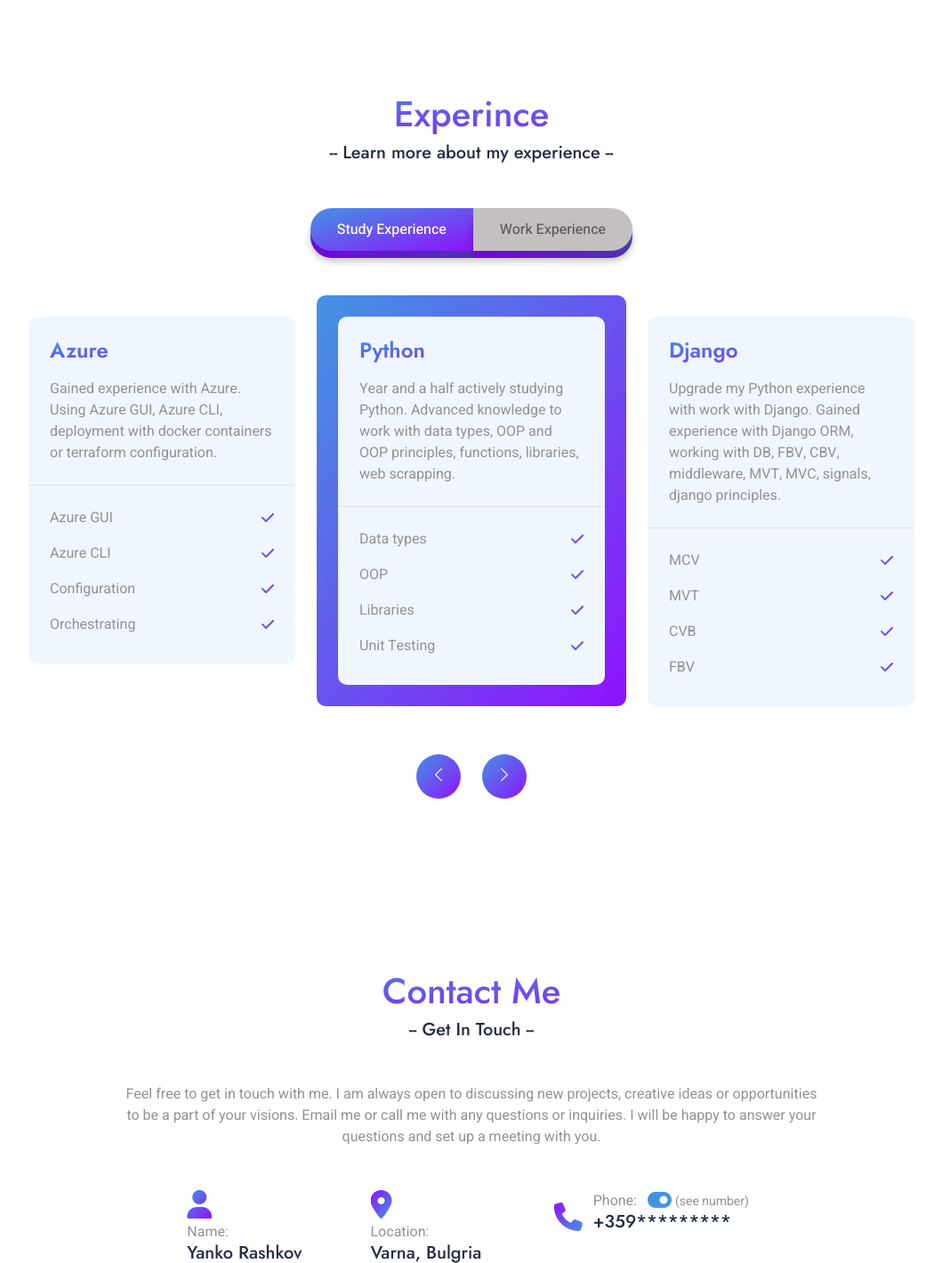
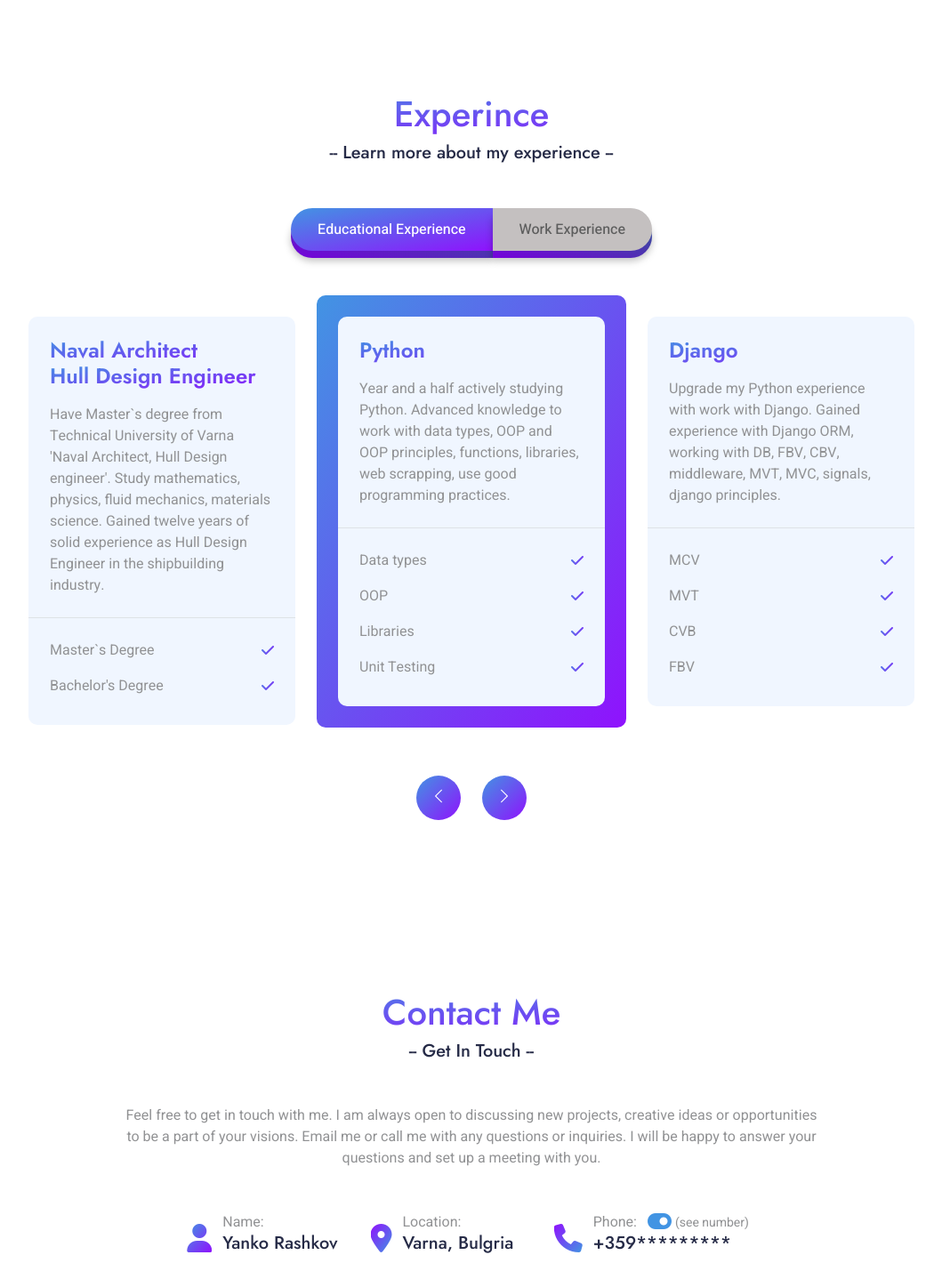
Before and after one commit to qceka88/About-Me-Flask, a Flask app: page / in a window 1280 px wide. Shown: the part 5080-6500 px from the top of the page at 89% size, without its empty margins (110-1169 px from the left). Run offline with Flask 3, Linux system fonts and the light colour scheme; parts of the project's set-up code (start-up, migrations or seed data) failed here and were passed over; some libraries are stand-ins or nearby versions.

Commit message:
Updated About me text, Educational Experience. Added other improvements.

```diff
--- a/WebApp/helpers.py
+++ b/WebApp/helpers.py
@@ -3,14 +3,15 @@ from datetime import datetime
 from dateutil.relativedelta import relativedelta
 from flask import request
 
+"""
+As a junior programmer with a strong foundation in programming and DevOps, I am driven by a passion to pioneer new
+technologies and contribute to this dynamic industry. My experience has honed my ability to excel both as a team player
+ and individually, staying focused, adaptable, and goal-oriented. The combination of being a developer and a mechanical
+ engineer offers a unique perspective and meticulous attention to detail.
+"""
 
 class InfoClass:
-    information = """Newbie in programming, but with a big passion and constant willingness to learn more about
-            this science and to use it to develop new technologies and cross new borders. Have a good basis from SoftUni
-            in programming and DevOps. I want to be a part of this impressive and dynamic industry. I have also a
-            master's degree from Technical University Varna as 'Naval Architect/Hull Design engineer'. Also, have
-            twelve years of experience in the shipbuilding industry. Good team player
-            or good as a single unit, no matter of the situation always stays in condition.
+    information = """I'm a junior in programming, driven by a deep passion and a constant eagerness to learn more about this science, utilizing it to develop new technologies and explore new frontiers. I have a solid foundation in programming and DevOps practices, aspiring to be part of this impressive and dynamic industry. Through my work experience, I've developed the ability to excel both as a team player and independently, always staying focused and achieving goals. The combination of a developer and a mechanical engineer brings a unique perspective and meticulous attention to detail.
             """
     context = {
         "CV": "/static/pdf/Yanko_CV.pdf",
--- a/app.py
+++ b/app.py
@@ -1,24 +1,24 @@
-# import json
-# import pickle
-#
-# import nltk
+import json
+import pickle
+
+import nltk
 from flask import Flask
-#from keras.models import load_model
+from keras.models import load_model
 
-#from ChatBot.chat_bot_actions import BotResponse
-from WebApp.views import IndexView#, BotResponseView
+from ChatBot.chat_bot_actions import BotResponse
+from WebApp.views import IndexView
 
-# nltk.download('popular')
-# nltk.download('omw-1.4')
-# nltk.download("punkt")
-# nltk.download("wordnet")
-#
-# # Initialise Chatbot Object
-# model = load_model('ChatBot/model.h5')
-# intents = json.loads(open('ChatBot/training_source.json').read())
-# words = pickle.load(open('ChatBot/texts.pkl', 'rb'))
-# labels = pickle.load(open('ChatBot/labels.pkl', 'rb'))
-# bot = BotResponse(model, intents, words, labels)
+nltk.download('popular')
+nltk.download('omw-1.4')
+nltk.download("punkt")
+nltk.download("wordnet")
+
+# Initialise Chatbot Object
+model = load_model('ChatBot/model.h5')
+intents = json.loads(open('ChatBot/training_source.json').read())
+words = pickle.load(open('ChatBot/texts.pkl', 'rb'))
+labels = pickle.load(open('ChatBot/labels.pkl', 'rb'))
+bot = BotResponse(model, intents, words, labels)
 
 # initialise Flask App
 app = Flask(__name__,
--- a/static/js/main.js
+++ b/static/js/main.js
@@ -154,18 +154,24 @@ function phoneNumberToggle() {
     const phone = document.getElementById("my-number")
     const toggle = document.getElementById("number-toggle")
     const text = document.getElementById("see-number-text")
+    // const img = document.getElementById("my-img");
     const revealedNumber = "+359889110846"
     const hiddenNumber = "+359*********"
 
     if (phone.innerText === hiddenNumber) {
         phone.innerText = revealedNumber
+        // phone.style.display = "none"
+        // img.style.display = "block"
         toggle.className = "fa fa-toggle-off fa-xl my-0"
         toggle.style.color = "gray"
         text.innerText = ""
     } else {
         phone.innerText = hiddenNumber
+        // phone.style.display = "block"
+        // img.style.display = "none"
         toggle.className = "fa fa-toggle-on fa-xl text-primary my-0"
         text.innerText = "(see number)"
+
     }
 
 }
--- a/templates/index.html
+++ b/templates/index.html
@@ -255,7 +255,7 @@
                        class="btn btn-primary-gradient py-sm-3 px-4 px-sm-5 rounded-pill mt-3"><i
                             class="fa fa-download"></i> Download CV</a>
                 </div>
-                <div class="col-lg-6">
+                <div class="col-lg-6 text-center">
                     {% if mobile_device %}
                         <img class="img-fluid wow fadeInUp rounded-circle" width="250" height="300"
                              data-wow-delay="0.5s"
@@ -1059,21 +1059,20 @@
                 {% if mobile_device %}
                     <ul class="nav nav-pills d-inline-flex justify-content-center rounded-pill mb-5">
                         <li class="nav-item">
-                            <button class="btn btn-sm button-3d nav-link active px-1" data-bs-toggle="pill"
-                                    href="#tab-1">Study
-                                Experience
+                            <button class="btn btn-sm button-3d nav-link active px-2 py-2" data-bs-toggle="pill" href="#tab-1">
+                                Educational Experience
                             </button>
                         </li>
                         <li class="nav-item">
-                            <button class="btn btn-sm button-3d nav-link px-1" data-bs-toggle="pill" href="#tab-2">Work
-                                Experience
+                            <button class="btn btn-sm button-3d shadow-lg nav-link px-2 py-2" data-bs-toggle="pill" href="#tab-2">
+                                 Work Experience
                             </button>
                         </li>
                     </ul>
                 {% else %}
                     <ul class="nav nav-pills d-inline-flex justify-content-center rounded-pill mb-5">
                         <li class="nav-item">
-                            <button class="btn button-3d nav-link active" data-bs-toggle="pill" href="#tab-1">Study
+                            <button class="btn button-3d nav-link active" data-bs-toggle="pill" href="#tab-1">Educational
                                 Experience
                             </button>
                         </li>
@@ -1092,7 +1091,8 @@
                                         <h4 class="text-primary-gradient mb-1">Python</h4>
                                         <h1 class="mb-3">
                                         </h1>
-                                        <span>Year and a half actively studying Python. Advanced knowledge to work with data types, OOP and OOP principles, functions, libraries, web scrapping.</span>
+                                        <span>Year and a half actively studying Python. Advanced knowledge to work with
+                                            data types, OOP and OOP principles, functions, libraries, web scrapping, use good programming practices.</span>
                                     </div>
                                     <div class="p-4 pt-0">
                                         <div class="d-flex justify-content-between mb-3"><span>Data types</span><i
@@ -1138,16 +1138,40 @@
                                         <h4 class="text-primary-gradient mb-1">DevOps</h4>
                                         <h1 class="mb-3">
                                         </h1>
-                                        <span>Added DevOPS to my Dev experience. Gained skills with, Docker, Containers,
-                                            Terraform, orchestrating containers, build images, clouds.</span>
+                                        <span>Added Software Engineering And DevOps experience.
+                                            Gained skills for software development methodologies, build CI/CD workflows,
+                                            GitHub Actions, Jenkins, automated testing.</span>
+                                    </div>
+                                    <div class="p-4 pt-0">
+                                        <div class="d-flex justify-content-between mb-3"><span>GitHub Actions</span><i
+                                                class="fa fa-check text-primary-gradient pt-1"></i></div>
+                                        <div class="d-flex justify-content-between mb-3"><span>Jenkins</span><i
+                                                class="fa fa-check text-primary-gradient pt-1"></i></div>
+                                        <div class="d-flex justify-content-between mb-3">
+                                            <span>Playwright/Selenium</span><i
+                                                class="fa fa-check text-primary-gradient pt-1"></i></div>
+                                        <div class="d-flex justify-content-between mb-2">
+                                            <span>Git</span><i
+                                                class="fa fa-check text-primary-gradient pt-1"></i></div>
+                                    </div>
+                                </div>
+                            </div>
+                            <div class="testimonial-item rounded p-4">
+                                <div class="bg-light rounded">
+                                    <div class="border-bottom p-4 mb-4">
+                                        <h4 class="text-primary-gradient mb-1">Cloud and Containers</h4>
+                                        <h1 class="mb-3">
+                                        </h1>
+                                        <span>Added Cloud and Containers skills to my tech stack. Gained skills with, Docker, Containers,
+                                            Terraform, orchestrating containers, build images, cloud services, software monitoring.</span>
                                     </div>
                                     <div class="p-4 pt-0">
                                         <div class="d-flex justify-content-between mb-3"><span>Docker</span><i
                                                 class="fa fa-check text-primary-gradient pt-1"></i></div>
-                                        <div class="d-flex justify-content-between mb-3"><span>Terraform</span><i
+                                        <div class="d-flex justify-content-between mb-3"><span>Terraform, IaC</span><i
                                                 class="fa fa-check text-primary-gradient pt-1"></i></div>
                                         <div class="d-flex justify-content-between mb-3">
-                                            <span>GitHub CI\CD</span><i
+                                            <span>Prometheus/Alertmanager</span><i
                                                 class="fa fa-check text-primary-gradient pt-1"></i></div>
                                         <div class="d-flex justify-content-between mb-2">
                                             <span>Azure</span><i
@@ -1161,7 +1185,7 @@
                                         <h4 class="text-primary-gradient mb-1">Azure</h4>
                                         <h1 class="mb-3">
                                         </h1>
-                                        <span>Gained experience with Azure. Using Azure GUI, Azure CLI, deployment with docker containers or terraform configuration.</span>
+                                        <span>Gained experience with Azure. Using Azure GUI, Azure CLI, deployment with docker containers, terraform configuration, GitHub and other types of deployment in Azure, using different services.</span>
                                     </div>
                                     <div class="p-4 pt-0">
                                         <div class="d-flex justify-content-between mb-3"><span>Azure GUI</span><i
@@ -1169,10 +1193,31 @@
                                         <div class="d-flex justify-content-between mb-3"><span>Azure CLI</span><i
                                                 class="fa fa-check text-primary-gradient pt-1"></i></div>
                                         <div class="d-flex justify-content-between mb-3">
-                                            <span>Configuration</span><i
+                                            <span>Configurations</span><i
                                                 class="fa fa-check text-primary-gradient pt-1"></i></div>
                                         <div class="d-flex justify-content-between mb-2">
                                             <span>Orchestrating</span><i
+                                                class="fa fa-check text-primary-gradient pt-1"></i></div>
+                                    </div>
+                                </div>
+                            </div>
+                            <div class="testimonial-item rounded p-4">
+                                <div class="bg-light rounded">
+                                    <div class="border-bottom p-4 mb-4">
+                                        <h4 class="text-primary-gradient mb-0">Naval Architect</h4>
+                                        <h4 class="text-primary-gradient mt-0 mb-1">Hull Design Engineer</h4>
+                                        <h1 class="mb-3">
+                                        </h1>
+                                        <span>Have Master`s degree from Technical University of Varna 'Naval Architect, Hull
+                                            Design engineer'. Study mathematics, physics, fluid mechanics, materials science.
+                                            Gained twelve years of solid experience as Hull Design Engineer in the shipbuilding industry.</span>
+                                    </div>
+                                    <div class="p-4 pt-0">
+                                        <div class="d-flex justify-content-between mb-3">
+                                            <span>Master`s Degree</span><i
+                                                class="fa fa-check text-primary-gradient pt-1"></i></div>
+                                        <div class="d-flex justify-content-between mb-2">
+                                            <span>Bachelor's Degree</span><i
                                                 class="fa fa-check text-primary-gradient pt-1"></i></div>
                                     </div>
                                 </div>
@@ -1269,14 +1314,14 @@
                             meeting
                             with you.</p>
                         <div class="row gy-5 gx-5 justify-content-center">
-                            <div class="col-md-3">
+                            <div class="col-md-3 pe-1">
                                 <i class="fa fa-user fa-2x me-2 text-primary-gradient"></i>
                                 <div class="d-inline-block">
                                     Name:
                                     <h5>Yanko Rashkov</h5>
                                 </div>
                             </div>
-                            <div class="col-md-3">
+                            <div class="col-md-3 pe-1">
                                 <i class="fa fa-map-marker-alt  fa-2x me-2 text-secondary-gradient"></i>
                                 <div class="d-inline-block">
                                     Location:
@@ -1292,6 +1337,7 @@
                                     </a>
                                     <small id="see-number-text" onclick="phoneNumberToggle()">(see number)</small>
                                     <h5 id="my-number">+359*********</h5>
+{#                                    <img id="my-img" class="mb-0" height="24px" src="{{ url_for('static', filename='img/contact/phone.png') }}" style="display: none;" alt="number">#}
                                 </div>
                             </div>
                             <div class="col-md-5">
```
Also changed, not shown: static/img/contact/phone.png (added).
